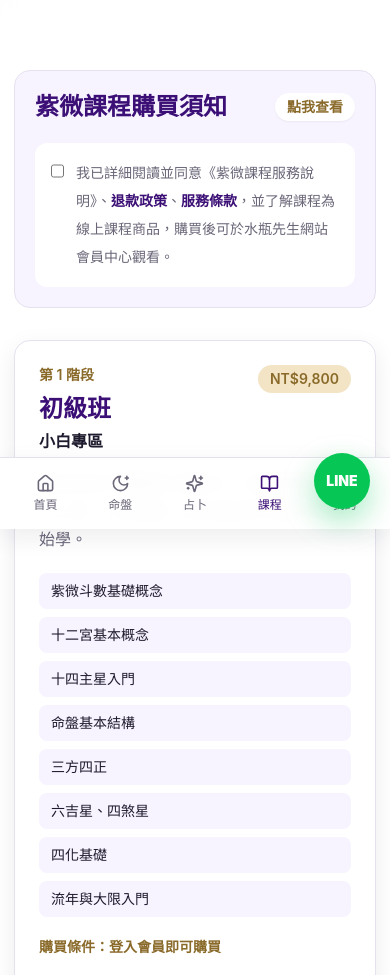
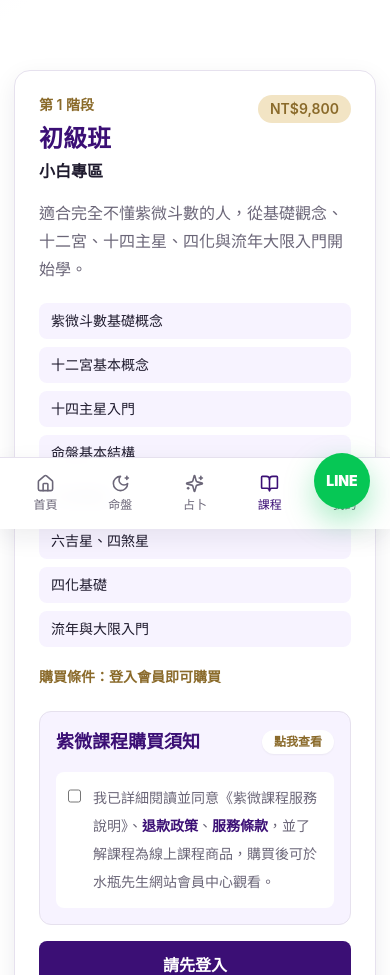
Before and after one commit to tsaititsu/tsu-waterbottle-site, a Next.js app: page /courses in a window 390 px wide. Shown: the part 315-1290 px from the top of the page. Built offline with nearby package versions, Linux system fonts and the light colour scheme; no server answers.

Commit message:
fix: move course notice into course cards

```diff
--- a/src/app/courses/courses-client.tsx
+++ b/src/app/courses/courses-client.tsx
@@ -33,6 +33,85 @@ function getCoursePaymentErrorMessage(status: number, fallback?: string) {
   return fallback ?? '建立付款單失敗，請稍後再試'
 }
 
+function CoursePurchaseNotice({
+  courseId,
+  accepted,
+  onAcceptedChange,
+}: {
+  courseId: CourseId
+  accepted: boolean
+  onAcceptedChange: (courseId: CourseId, accepted: boolean) => void
+}) {
+  const inputId = `course-terms-accepted-${courseId}`
+
+  return (
+    <div className="rounded-xl border border-borderSoft bg-softPurple p-4">
+      <details className="group">
+        <summary className="flex cursor-pointer list-none items-center justify-between gap-3">
+          <span className="font-serifTC text-lg font-semibold text-deepPurple">紫微課程購買須知</span>
+          <span className="shrink-0 rounded-full bg-white px-3 py-1 text-xs font-semibold text-darkGold shadow-sm transition group-open:bg-lightGold">
+            點我查看
+          </span>
+        </summary>
+        <div className="mt-4 space-y-4 text-sm leading-7 text-textMuted">
+          <div>
+            <h3 className="font-serifTC text-base font-semibold text-deepPurple">紫微課程服務說明</h3>
+            <p className="mt-1">本課程為線上課程商品，購買後可於水瓶先生網站會員中心觀看已開放之課程內容。</p>
+          </div>
+
+          <div>
+            <h4 className="font-semibold text-deepPurple">課程型態</h4>
+            <p className="mt-1">本課程以預錄課程為主，部分課程日後可能增加補充內容或實作示範，實際開放內容依課程頁面公告為準。</p>
+          </div>
+
+          <div>
+            <h4 className="font-semibold text-deepPurple">觀看方式</h4>
+            <p className="mt-1">購買成功後，請登入會員中心觀看課程內容。課程影片與教材皆以水瓶先生網站內觀看為主，不需要另外預約。</p>
+          </div>
+
+          <div>
+            <h4 className="font-semibold text-deepPurple">觀看期限</h4>
+            <p className="mt-1">購買後可長期觀看已開放之預錄課程內容；若後續有新增內容，依各課程實際開放安排為準。</p>
+          </div>
+
+          <div>
+            <h4 className="font-semibold text-deepPurple">購買提醒</h4>
+            <p className="mt-1">購買前請先確認課程名稱、課程內容、價格與購買條件。部分進階課程需先購買前一階段課程，才能解鎖購買。</p>
+          </div>
+
+          <div>
+            <h4 className="font-semibold text-deepPurple">服務性質</h4>
+            <p className="mt-1">課程內容為紫微斗數教學與命理學習用途，僅供學習與參考，不保證任何特定結果，也不具醫療、法律、投資或其他專業建議效果。</p>
+          </div>
+        </div>
+      </details>
+
+      <div className="mt-4 rounded-lg bg-white px-3 py-3">
+        <div className="flex items-start gap-3">
+          <input
+            id={inputId}
+            type="checkbox"
+            checked={accepted}
+            onChange={(event) => onAcceptedChange(courseId, event.target.checked)}
+            className="mt-1 size-4 rounded border-borderSoft text-deepPurple focus:ring-deepPurple"
+          />
+          <label htmlFor={inputId} className="text-sm leading-7 text-textMuted">
+            我已詳細閱讀並同意《紫微課程服務說明》、
+            <Link className="font-semibold text-deepPurple underline-offset-4 hover:underline" href="/refund-policy">
+              退款政策
+            </Link>
+            、
+            <Link className="font-semibold text-deepPurple underline-offset-4 hover:underline" href="/terms">
+              服務條款
+            </Link>
+            ，並了解課程為線上課程商品，購買後可於水瓶先生網站會員中心觀看。
+          </label>
+        </div>
+      </div>
+    </div>
+  )
+}
+
 export default function CoursesPageClient() {
   const router = useRouter()
   const [courses, setCourses] = useState<CourseInfo[]>(courseCatalog)
@@ -41,7 +120,7 @@ export default function CoursesPageClient() {
   const [loginOpen, setLoginOpen] = useState(false)
   const [purchasingCourseId, setPurchasingCourseId] = useState<CourseId | null>(null)
   const [purchaseState, setPurchaseState] = useState<PurchaseState>({ message: '', courseId: null })
-  const [courseTermsAccepted, setCourseTermsAccepted] = useState(false)
+  const [acceptedCourseTerms, setAcceptedCourseTerms] = useState<Partial<Record<CourseId, boolean>>>({})
 
   const loadPurchases = useCallback(async () => {
     const nextUser = getMockUser()
@@ -111,7 +190,7 @@ export default function CoursesPageClient() {
       return
     }
 
-    if (!courseTermsAccepted) {
+    if (!acceptedCourseTerms[course.id]) {
       setPurchaseState({
         message: '請先勾選同意紫微課程服務說明、退款政策與服務條款。',
         courseId: course.id,
@@ -168,73 +247,7 @@ export default function CoursesPageClient() {
         description="依序從基礎觀念、四宮實戰到飛化與占卜應用，完成前一階段後解鎖下一階段。"
       />
       <section className="bg-white py-12 md:py-16">
-        <div className="section-shell">
-          <div className="mb-8 rounded-2xl border border-borderSoft bg-softPurple p-5 md:p-6">
-            <details className="group">
-              <summary className="flex cursor-pointer list-none items-center justify-between gap-4">
-                <span className="font-serifTC text-2xl font-semibold text-deepPurple">紫微課程購買須知</span>
-                <span className="rounded-full bg-white px-3 py-1 text-sm font-semibold text-darkGold shadow-sm transition group-open:bg-lightGold">
-                  點我查看
-                </span>
-              </summary>
-              <div className="mt-5 space-y-5 leading-8 text-textMuted">
-                <div>
-                  <h2 className="font-serifTC text-xl font-semibold text-deepPurple">紫微課程服務說明</h2>
-                  <p className="mt-2">本課程為線上課程商品，購買後可於水瓶先生網站會員中心觀看已開放之課程內容。</p>
-                </div>
-
-                <div>
-                  <h3 className="font-semibold text-deepPurple">課程型態</h3>
-                  <p className="mt-1">本課程以預錄課程為主，部分課程日後可能增加補充內容或實作示範，實際開放內容依課程頁面公告為準。</p>
-                </div>
-
-                <div>
-                  <h3 className="font-semibold text-deepPurple">觀看方式</h3>
-                  <p className="mt-1">購買成功後，請登入會員中心觀看課程內容。課程影片與教材皆以水瓶先生網站內觀看為主，不需要另外預約。</p>
-                </div>
-
-                <div>
-                  <h3 className="font-semibold text-deepPurple">觀看期限</h3>
-                  <p className="mt-1">購買後可長期觀看已開放之預錄課程內容。若後續有新增內容，依各課程實際開放安排為準。</p>
-                </div>
-
-                <div>
-                  <h3 className="font-semibold text-deepPurple">購買提醒</h3>
-                  <p className="mt-1">購買前請先確認課程名稱、課程內容、價格與購買條件。部分進階課程需先購買前一階段課程，才能解鎖購買。</p>
-                </div>
-
-                <div>
-                  <h3 className="font-semibold text-deepPurple">服務性質</h3>
-                  <p className="mt-1">課程內容為紫微斗數教學與命理學習用途，僅供學習與參考，不保證任何特定結果，也不具醫療、法律、投資或其他專業建議效果。</p>
-                </div>
-              </div>
-            </details>
-
-            <div className="mt-5 rounded-xl bg-white px-4 py-4">
-              <div className="flex items-start gap-3">
-                <input
-                  id="course-terms-accepted"
-                  type="checkbox"
-                  checked={courseTermsAccepted}
-                  onChange={(event) => setCourseTermsAccepted(event.target.checked)}
-                  className="mt-1 size-4 rounded border-borderSoft text-deepPurple focus:ring-deepPurple"
-                />
-                <label htmlFor="course-terms-accepted" className="text-sm leading-7 text-textMuted">
-                  我已詳細閱讀並同意《紫微課程服務說明》、
-                  <Link className="font-semibold text-deepPurple underline-offset-4 hover:underline" href="/refund-policy">
-                    退款政策
-                  </Link>
-                  、
-                  <Link className="font-semibold text-deepPurple underline-offset-4 hover:underline" href="/terms">
-                    服務條款
-                  </Link>
-                  ，並了解課程為線上課程商品，購買後可於水瓶先生網站會員中心觀看。
-                </label>
-              </div>
-            </div>
-          </div>
-
-          <div className="grid gap-6 lg:grid-cols-3">
+        <div className="section-shell grid gap-6 lg:grid-cols-3">
           {courses.map((course) => {
             const purchased = purchasedCourseIds.includes(course.id)
             const lockedReason = user ? getCourseLockedReason(course.id, purchasedCourseIds) : null
@@ -269,6 +282,16 @@ export default function CoursesPageClient() {
                 </p>
 
                 <div className="mt-auto pt-6">
+                  <div className="mb-4">
+                    <CoursePurchaseNotice
+                      courseId={course.id}
+                      accepted={Boolean(acceptedCourseTerms[course.id])}
+                      onAcceptedChange={(courseId, accepted) =>
+                        setAcceptedCourseTerms((current) => ({ ...current, [courseId]: accepted }))
+                      }
+                    />
+                  </div>
+
                   {!user ? (
                     <button
                       type="button"
@@ -308,7 +331,6 @@ export default function CoursesPageClient() {
               </article>
             )
           })}
-          </div>
         </div>
       </section>
       <LoginModal open={loginOpen} onClose={() => setLoginOpen(false)} onSuccess={() => {
```
